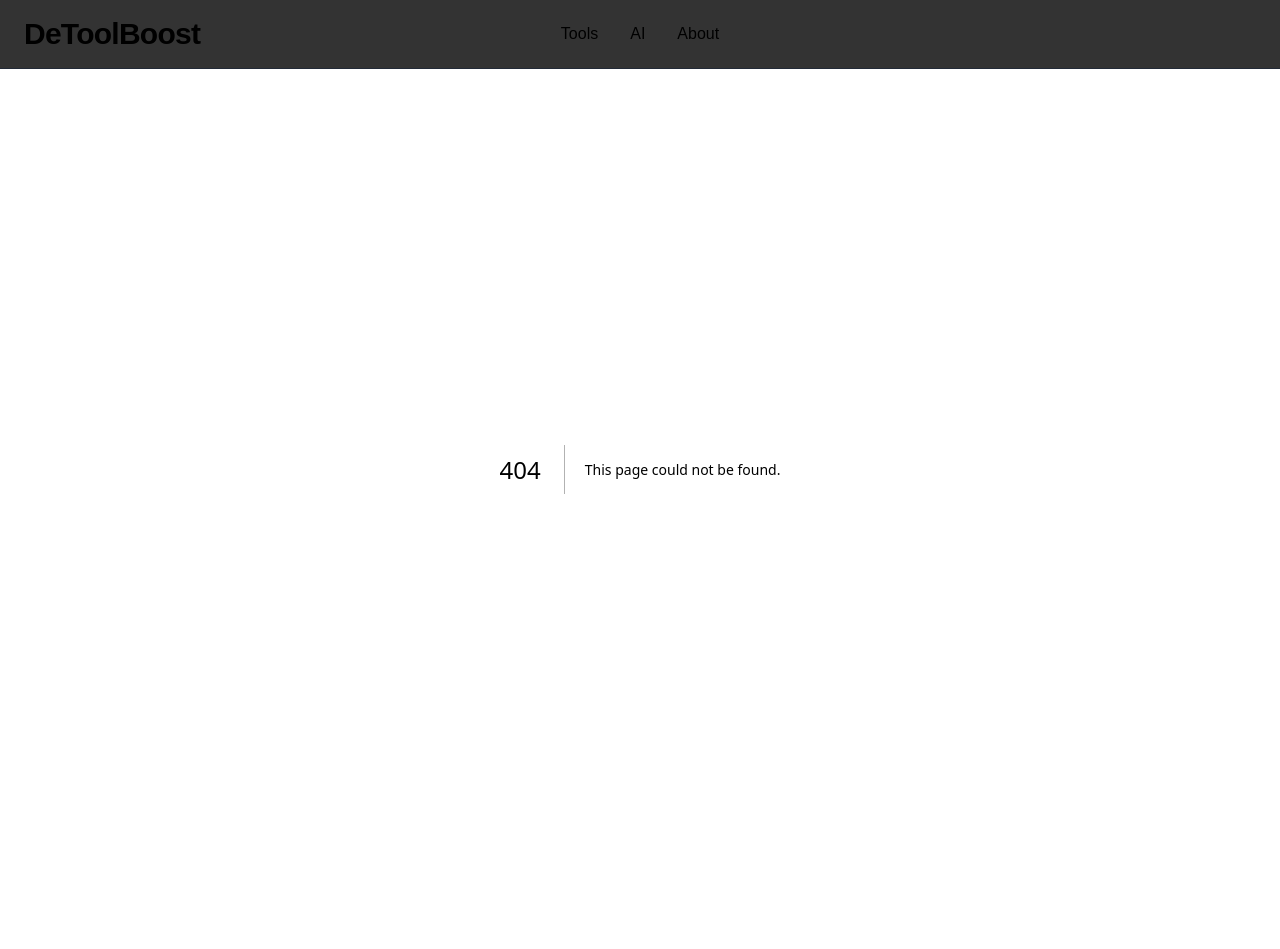
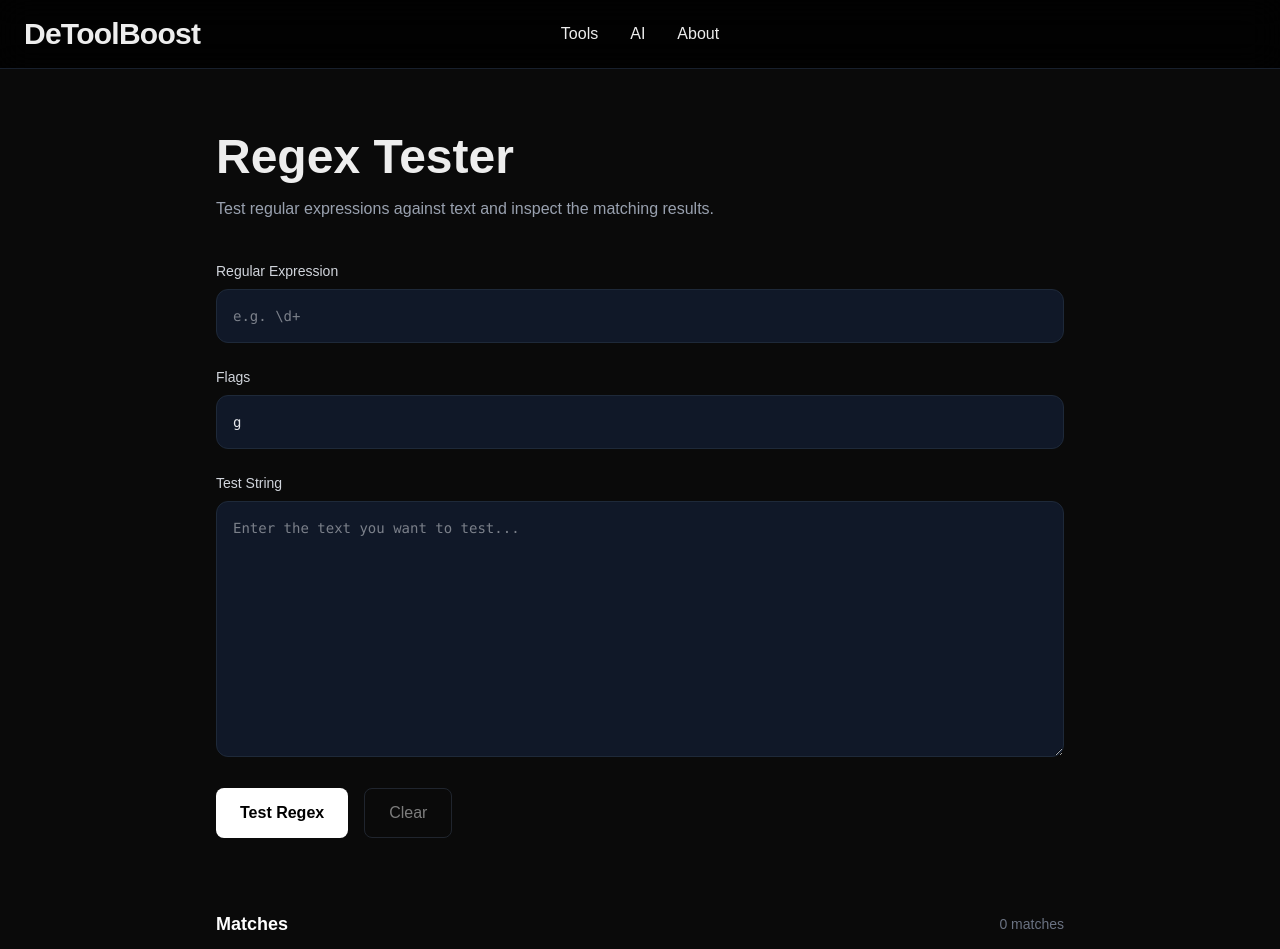
Before and after one commit to micky00x1-beep/devtools-next, a Next.js app: page /tools/regex-tester in a window 1280 px wide. Before the commit this address had no page. Shown: the top 949 px of the page. Built offline with nearby package versions, Linux system fonts and the light colour scheme.

Commit message:
feat: add regex tester tool

```diff
--- /dev/null
+++ b/src/app/tools/regex-tester/layout.tsx
@@ -0,0 +1,15 @@
+import type { Metadata } from "next";
+
+export const metadata: Metadata = {
+  title: "Regex Tester",
+  description:
+    "Test regular expressions online against text with a fast and easy-to-use developer tool.",
+};
+
+export default function RegexTesterLayout({
+  children,
+}: Readonly<{
+  children: React.ReactNode;
+}>) {
+  return children;
+}
--- /dev/null
+++ b/src/app/tools/regex-tester/page.tsx
@@ -0,0 +1,174 @@
+"use client";
+
+import { useState } from "react";
+import ToolLayout from "@/components/common/ToolLayout";
+
+export default function RegexTesterPage() {
+  const [pattern, setPattern] = useState("");
+  const [testString, setTestString] = useState("");
+  const [flags, setFlags] = useState("g");
+  const [matches, setMatches] = useState<string[]>([]);
+  const [error, setError] = useState("");
+
+  function testRegex() {
+    if (!pattern.trim()) {
+      setMatches([]);
+      setError("Please enter a regular expression.");
+      return;
+    }
+
+    if (!testString) {
+      setMatches([]);
+      setError("Please enter text to test.");
+      return;
+    }
+
+    try {
+      const regex = new RegExp(pattern, flags);
+      const foundMatches = testString.match(regex);
+
+      setMatches(foundMatches ?? []);
+      setError("");
+    } catch {
+      setMatches([]);
+      setError("The provided regular expression or flags are not valid.");
+    }
+  }
+
+  function clearFields() {
+    setPattern("");
+    setTestString("");
+    setFlags("g");
+    setMatches([]);
+    setError("");
+  }
+
+  return (
+    <ToolLayout
+      title="Regex Tester"
+      description="Test regular expressions against text and inspect the matching results."
+    >
+      <div className="space-y-6">
+        <div>
+          <label
+            htmlFor="regex-pattern"
+            className="mb-2 block text-sm font-medium text-gray-300"
+          >
+            Regular Expression
+          </label>
+
+          <input
+            id="regex-pattern"
+            type="text"
+            value={pattern}
+            onChange={(event) => {
+              setPattern(event.target.value);
+              setError("");
+            }}
+            placeholder="e.g. \d+"
+            spellCheck={false}
+            className="w-full rounded-xl border border-gray-800 bg-gray-900 p-4 font-mono text-sm text-gray-200 outline-none transition focus:border-violet-500 focus:ring-2 focus:ring-violet-500/20"
+          />
+        </div>
+
+        <div>
+          <label
+            htmlFor="regex-flags"
+            className="mb-2 block text-sm font-medium text-gray-300"
+          >
+            Flags
+          </label>
+
+          <input
+            id="regex-flags"
+            type="text"
+            value={flags}
+            onChange={(event) => {
+              setFlags(event.target.value);
+              setError("");
+            }}
+            placeholder="e.g. gim"
+            spellCheck={false}
+            className="w-full rounded-xl border border-gray-800 bg-gray-900 p-4 font-mono text-sm text-gray-200 outline-none transition focus:border-violet-500 focus:ring-2 focus:ring-violet-500/20"
+          />
+        </div>
+
+        <div>
+          <label
+            htmlFor="regex-test-string"
+            className="mb-2 block text-sm font-medium text-gray-300"
+          >
+            Test String
+          </label>
+
+          <textarea
+            id="regex-test-string"
+            value={testString}
+            onChange={(event) => {
+              setTestString(event.target.value);
+              setError("");
+            }}
+            placeholder="Enter the text you want to test..."
+            spellCheck={false}
+            className="h-64 w-full resize-y rounded-xl border border-gray-800 bg-gray-900 p-4 font-mono text-sm text-gray-200 outline-none transition focus:border-violet-500 focus:ring-2 focus:ring-violet-500/20"
+          />
+        </div>
+
+        <div className="flex flex-wrap gap-4">
+          <button
+            type="button"
+            onClick={testRegex}
+            className="rounded-lg bg-white px-6 py-3 font-semibold text-black transition-all hover:scale-105 hover:bg-gray-200 focus:outline-none focus:ring-2 focus:ring-violet-500"
+          >
+            Test Regex
+          </button>
+
+          <button
+            type="button"
+            onClick={clearFields}
+            disabled={!pattern && !testString}
+            className="rounded-lg border border-gray-700 px-6 py-3 transition-all hover:bg-gray-800 focus:outline-none focus:ring-2 focus:ring-violet-500 disabled:cursor-not-allowed disabled:opacity-50 disabled:hover:bg-transparent"
+          >
+            Clear
+          </button>
+        </div>
+
+        <div aria-live="polite" className="min-h-6">
+          {error && <p className="font-medium text-red-400">{error}</p>}
+        </div>
+
+        <div>
+          <div className="mb-3 flex items-center justify-between">
+            <h2 className="text-lg font-semibold text-white">Matches</h2>
+
+            <span className="text-sm text-gray-500">
+              {matches.length} {matches.length === 1 ? "match" : "matches"}
+            </span>
+          </div>
+
+          <div
+            aria-label="Regex matches"
+            className="min-h-32 max-h-[32rem] overflow-auto rounded-xl border border-gray-800 bg-gray-950 p-4 font-mono text-sm text-gray-200"
+          >
+            {matches.length > 0 ? (
+              <ul className="space-y-2">
+                {matches.map((match, index) => (
+                  <li
+                    key={`${match}-${index}`}
+                    className="rounded-lg border border-gray-800 bg-gray-900 p-3"
+                  >
+                    {match}
+                  </li>
+                ))}
+              </ul>
+            ) : (
+              <span className="text-gray-500">
+                Regex matches will appear here.
+              </span>
+            )}
+          </div>
+        </div>
+      </div>
+    </ToolLayout>
+  );
+}
--- a/src/data/tools.ts
+++ b/src/data/tools.ts
@@ -31,4 +31,9 @@ export const tools: Tool[] = [
     description: "Convert Unix timestamps and UTC dates.",
     href: "/tools/timestamp",
   },
+  {
+    title: "Regex Tester",
+    description: "Test regular expressions against text.",
+    href: "/tools/regex-tester",
+  },
 ];
```
